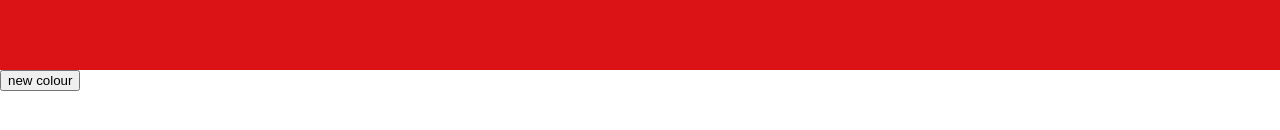
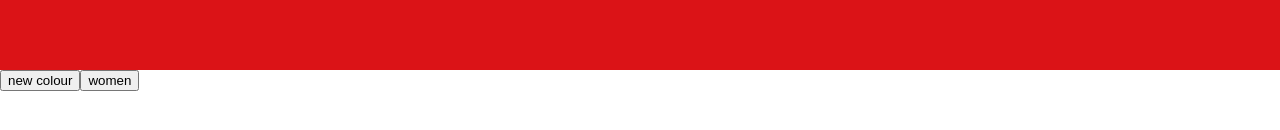
Before and after one commit to DerekPixel/colour-palette-picker, a React (Create React App) app: page / in a window 1280 px wide. Shown: the part 330-460 px from the top of the page. Built offline with nearby package versions, Linux system fonts and the light colour scheme.

Commit message:
testing clipboard things lol

```diff
--- a/src/App.jsx
+++ b/src/App.jsx
@@ -41,10 +41,15 @@ function App() {
     return newColour;
   }
 
+  function clipboard() {
+    navigator.clipboard.writeText('BIG TITTY BITCHES');
+  }
+
   return (
     <div className="app">
       <Colours colour={coloursArray} setColour={(coloursObject) => {setColourArray(coloursObject)}} />
       <button onClick={() => addColourNewToColoursArray()} >new colour</button>
+      <button onClick={() => clipboard()} >women</button>
     </div>
   );
 }
```
